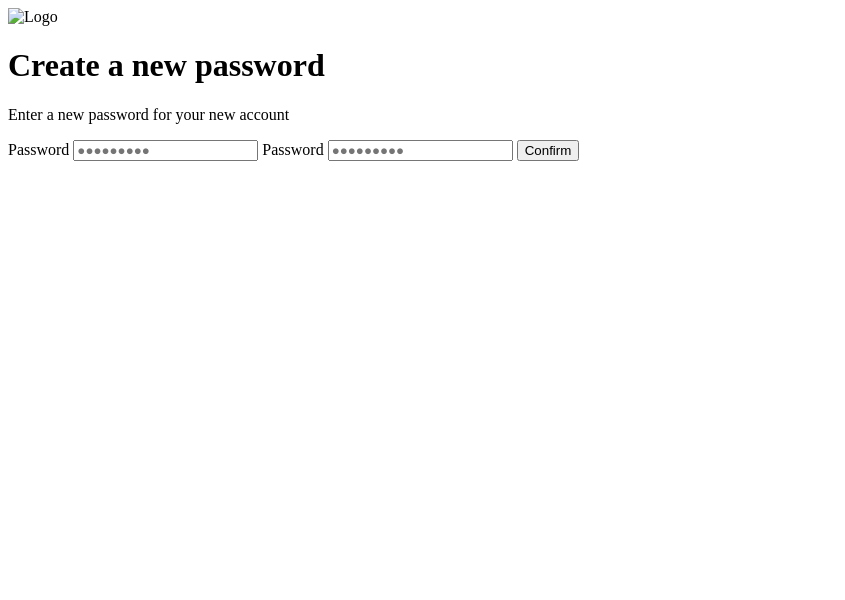
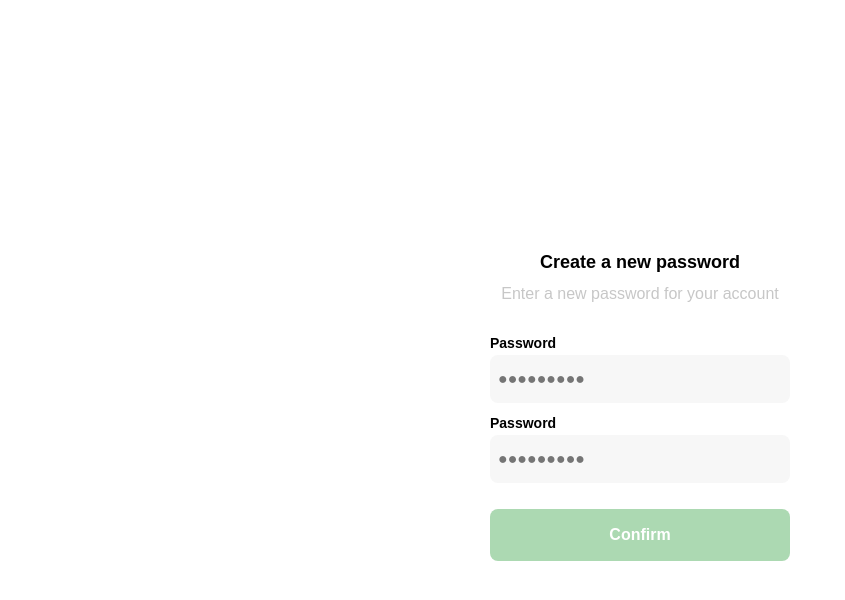
Before and after one commit to Twiick/curso-practico-de-frontend-developer, a plain HTML site: page clase1.html in a window 1280 px wide. Shown: the whole page, without its empty margins (0-845 px from the left). Drawn offline with Linux system fonts and the light colour scheme.

Commit message:
Se hacen correciones en la ortografía del documento y se añaden los estilos css a la página de crear contraseña

```diff
--- a/clase1.html
+++ b/clase1.html
@@ -5,13 +5,99 @@
     <meta http-equiv="X-UA-Compatible" content="IE=edge">
     <meta name="viewport" content="width=device-width, initial-scale=1.0">
     <title>Document</title>
+    <style>
+        *{
+            font-family: 'Quicksand', sans-serif;
+        }
+        :root{
+            --very-light-pink:#C7C7C7;
+            --text-input-field:#F7F7F7;
+            --hospital-greem:#ACD9B2;
+            --white:#FFFFFF;
+            --black:#000000;
+            --sm: 14px;
+            --md: 16px;
+            --lg: 18px;
+        }
+        body{
+            margin: 0;
+        }
+        .login{
+            width: 100vw;
+            height: 100vh;
+            display: grid;
+            place-items: center;
+        }
+        .form-container{
+            width: 300px;
+            display: grid;
+            grid-template-rows: auto 1fr auto;
+        }
+        .logo{
+            width: 150px;
+            margin-bottom: 48px;
+            display: none;
+            justify-self: center;
+        }
+        .title{
+            margin-bottom: 12px;
+            font-size: var(--lg);
+            text-align: center;
+        }
+        .subtitle{
+            margin-top: 0;
+            margin-bottom: 32px;
+            text-align: center;
+            color: var(--very-light-pink);
+            font-size: var(--md);
+            font-weight: 300;
+        }
+        .form{
+            display: flex;
+            flex-direction: column;
+        }
+        .label{
+            margin-bottom: 4px;
+            font-size: var(--sm);
+            font-weight: 700;
+        }
+        .input{
+            background-color: var(--text-input-field);
+            height: 32px;
+            padding: 8px;
+            margin-bottom: 12px;
+            font-size: var(--md);
+            border: none;
+            border-radius: 8px;
+        }
+        .primary-button{
+            background: var(--hospital-greem);
+            width: 100%;
+            height: 52px;
+            color: var(--white);
+            font-size: var(--md);
+            font-weight: 700;
+            border: none;
+            border-radius: 8px;
+            cursor: pointer;
+        }
+        .login-button{
+            margin-top: 14px;
+            mask-border: 30px;
+        }
+        @media (max-width:640px){
+            .logo{
+                display: block;
+            }
+        }
+    </style>
 </head>
 <body>
     <div class="login">
         <div class="form-container">
-            <img src="" alt="Logo" class="logo">
+            <img src="./logos/logo_yard_sale.svg" alt="Logo" class="logo">
             <h1 class="title">Create a new password</h1>
-            <p class="subtitle">Enter a new password for your new account</p>
+            <p class="subtitle">Enter a new password for your account</p>
             <form action="/" class="form">
                 <label for="password" class="label">Password</label>
                 <input type="text" id="password" placeholder="●●●●●●●●●" class="input input-password">
```
